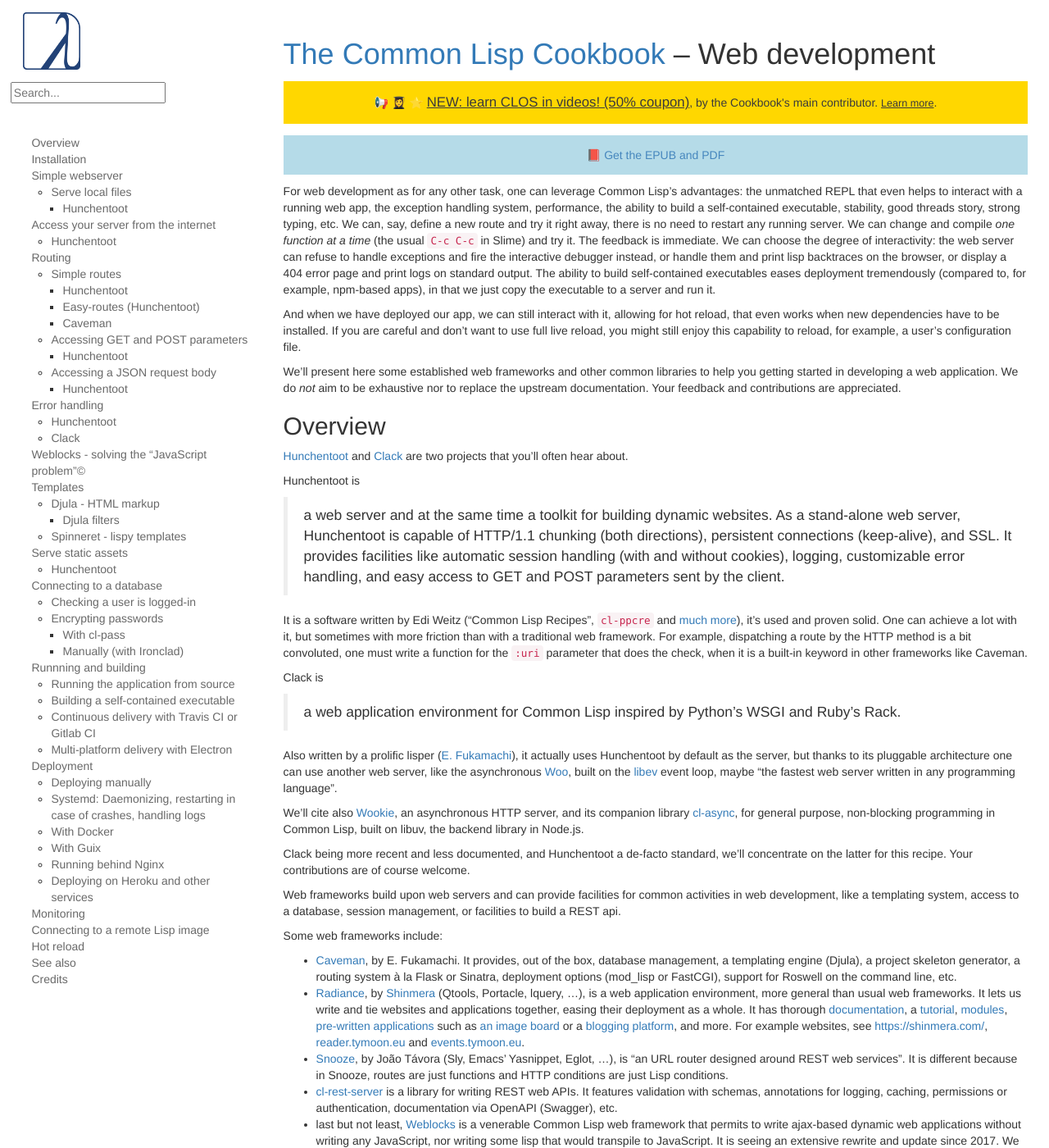
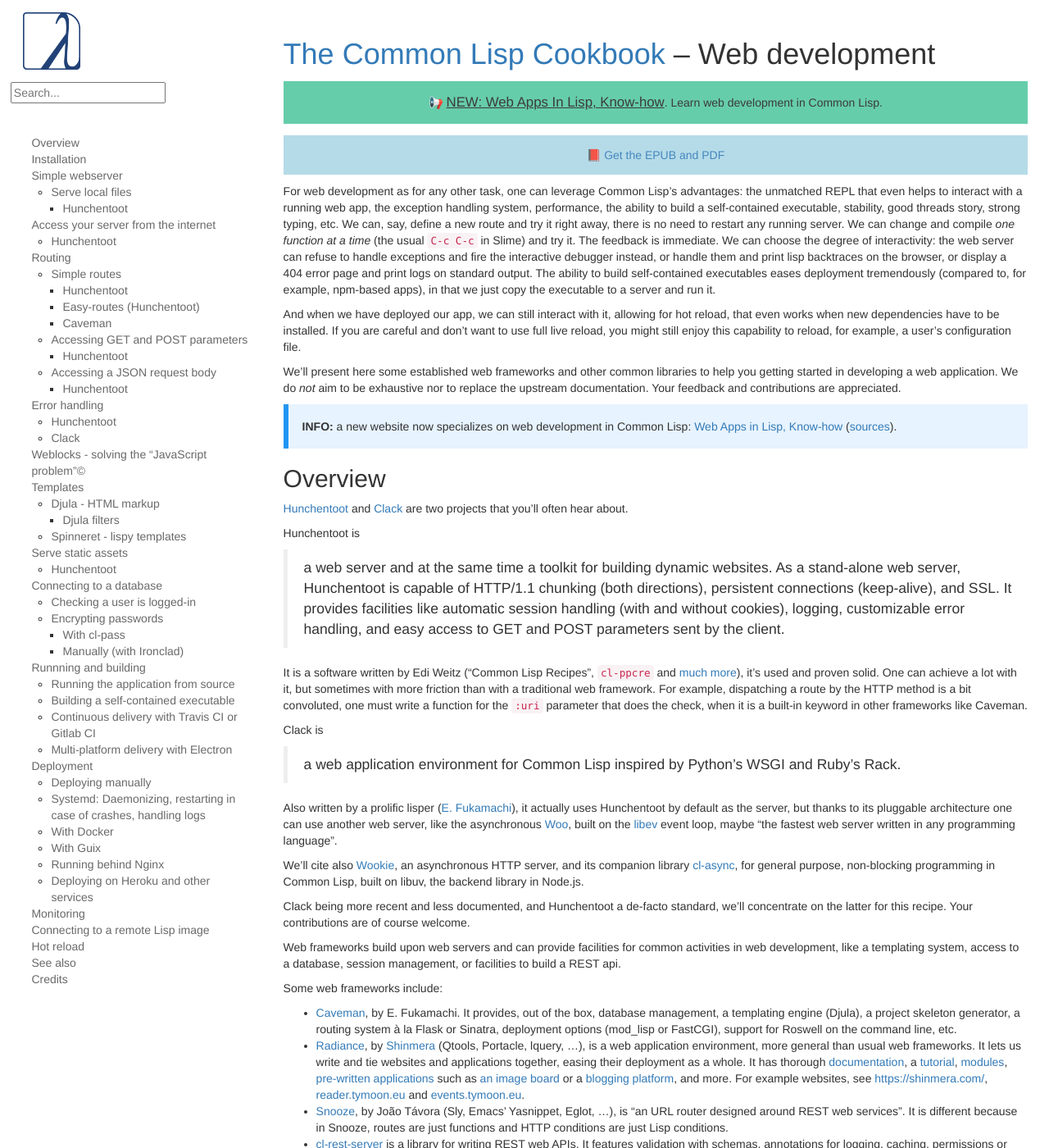
Before and after one commit to LispCookbook/cl-cookbook, a Jekyll site: the page built from web.md, in a window 1280 px wide and 1400 px high. Shown: the whole window at 82% size. Built offline with Jekyll 4.4.1, drawn with Linux system fonts in a browser that asks for light colours; some of the changed text lies outside the part shown.

Commit message:
banner and web: link to new web-apps-in-lisp

```diff
--- a/_layouts/chapter.html
+++ b/_layouts/chapter.html
@@ -4,14 +4,20 @@
 
   <!-- Announcement we can keep for 1 month or more. I remove it and re-add it from time to time. -->
 
-<p class="announce">
-  📢 👩‍🎓 ⭐
-  <a style="font-size: 120%" href="https://www.udemy.com/course/common-lisp-programming/?couponCode=LISP-IS-NOT-DEAD"
-      title="Learn Lisp efficiently with a code-first approach. Getting started, CLOS, macros… 7 hours of content, and counting. This course is on the Udemy platform. Each chapter has free videos so you can judge before diving in. vindarel is (I am) the main contributor of this Cookbook. I teach what I learned the hard way.">NEW: learn CLOS in videos! (50% coupon)</a>, by the Cookbook's main contributor.
-  <!-- <strong>
-       Get up to speed in CL in this 7h course, by the Cookbook's main contributor, on Udemy.
-       </strong> -->
-  <a style="font-size: 90%" href="https://github.com/vindarel/common-lisp-course-in-videos/">Learn more</a>.
+<!-- <p class="announce"> -->
+<!--   📢 👩‍🎓 ⭐ -->
+<!--   <a style="font-size: 120%" href="https://www.udemy.com/course/common-lisp-programming/?couponCode=LISP-IS-NOT-DEAD" -->
+<!--       title="Learn Lisp efficiently with a code-first approach. Getting started, CLOS, macros… 7 hours of content, and counting. This course is on the Udemy platform. Each chapter has free videos so you can judge before diving in. vindarel is (I am) the main contributor of this Cookbook. I teach what I learned the hard way.">NEW: learn CLOS in videos! (50% coupon)</a>, by the Cookbook's main contributor. -->
+<!--   <\!-- <strong> -->
+<!--        Get up to speed in CL in this 7h course, by the Cookbook's main contributor, on Udemy. -->
+<!--        </strong> -\-> -->
+<!--   <a style="font-size: 90%" href="https://github.com/vindarel/common-lisp-course-in-videos/">Learn more</a>. -->
+<!-- </p> -->
+
+<p class="announce announce-green">
+  📢
+  <a style="font-size: 120%" href="https://web-apps-in-lisp.github.io/"
+      title="">NEW: Web Apps In Lisp, Know-how</a>. Learn web development in Common Lisp.
 </p>
 
 
--- a/assets/style.scss
+++ b/assets/style.scss
@@ -172,6 +172,11 @@
     margin: 1em 0 1em 0;
 }
 
+.announce-green {
+    // background-color: MediumAquamarine
+    background-color: MediumAquamarine
+}
+
 .announce a {
     text-decoration: underline;
     // color: white;
--- a/web.md
+++ b/web.md
@@ -29,6 +29,11 @@
 application. We do *not* aim to be exhaustive nor to replace the
 upstream documentation. Your feedback and contributions are
 appreciated.
+
+<div class="info" style="background-color: #e7f3fe; border-left: 6px solid #2196F3; padding: 17px;">
+<!-- if inside a <p> then bootstrap adds 10px padding to the bottom -->
+<strong>INFO:</strong> a new website now specializes on web development in Common Lisp: <a href="https://web-apps-in-lisp.github.io/">Web Apps in Lisp, Know-how</a> (<a href="https://github.com/web-apps-in-lisp/web-apps-in-lisp.github.io/">sources</a>).
+</div>
 
 
 <!-- form creation, form validation -->
@@ -1172,6 +1177,7 @@
 
 ## See also
 
+- [Web Apps in Lisp, Know-how](https://web-apps-in-lisp.github.io/)
 - [Feather](https://hg.sr.ht/~wnortje/feather), a template for web
   application development, shows a functioning Hello World app
   with an HTML page, a JSON API, a passing test suite, a Postgres DB
```
Also changed, not shown: other parts of web.md (+0 -1 lines).
